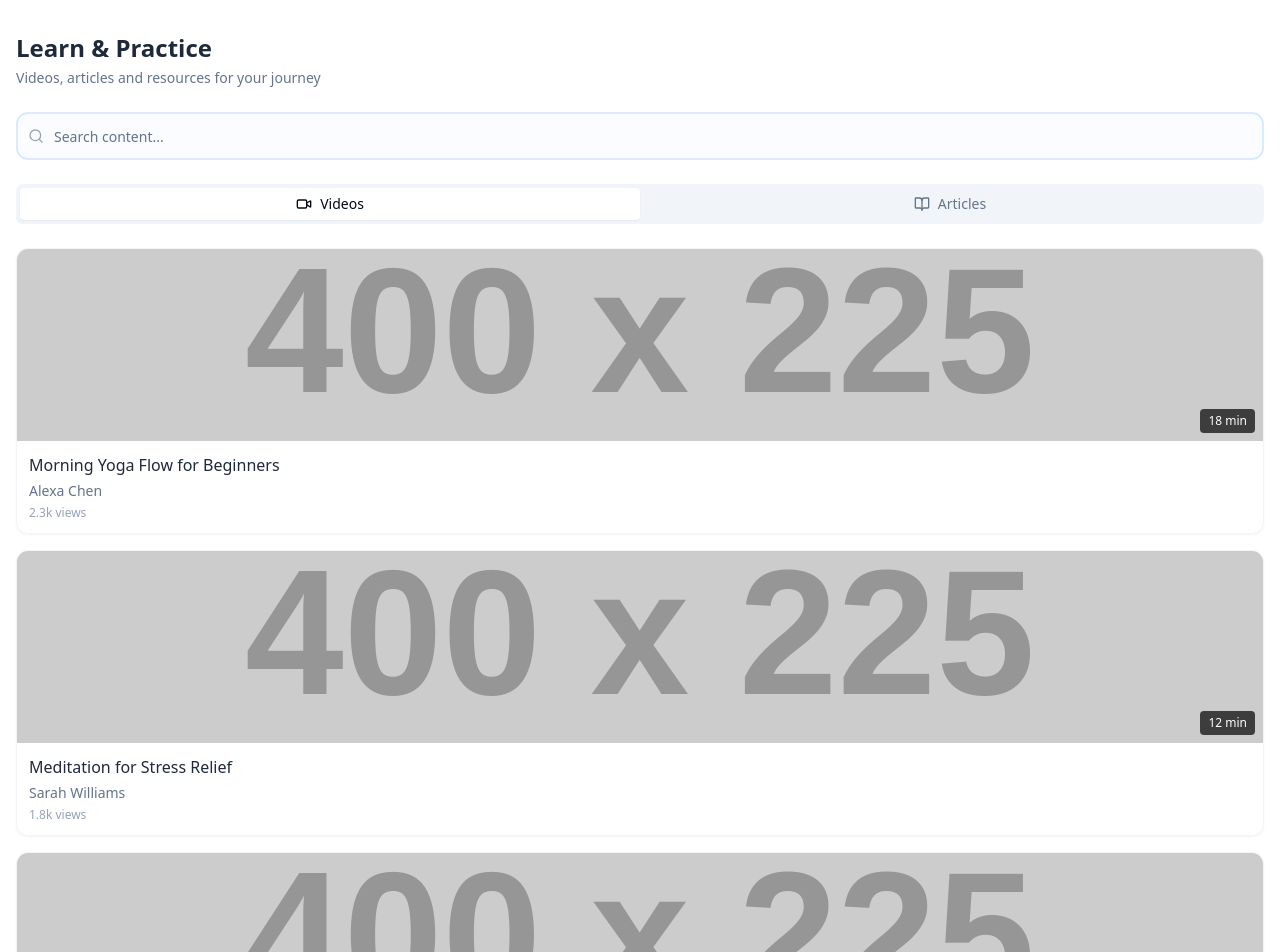
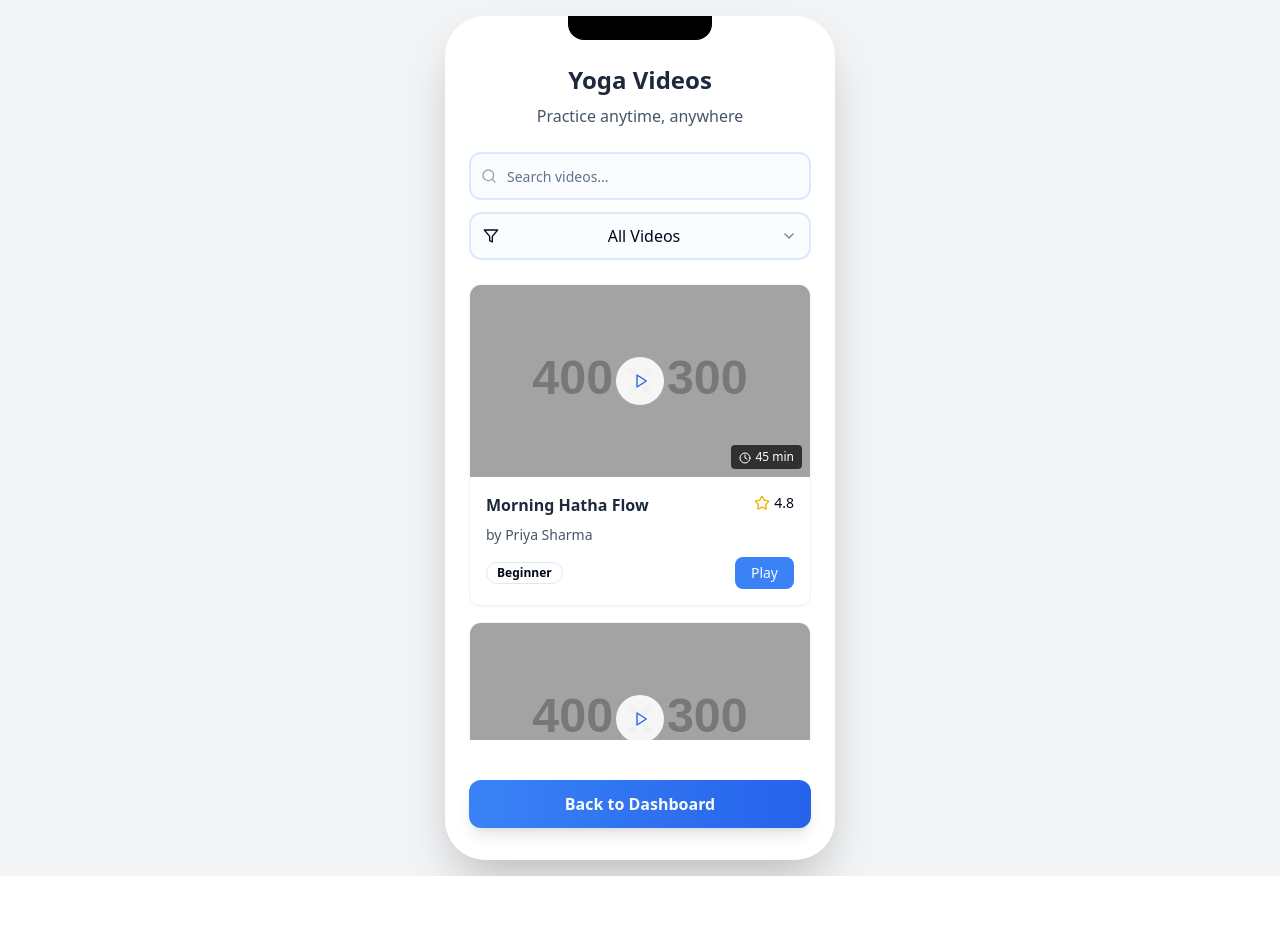
Before and after one commit to Nagaurav/yoga-otp-flow-design-74, a React (Vite) app: page /content in a window 1280 px wide. Shown: the top 952 px of the page. After the commit the page ends 876 px from the top, so only its background shows below. Built offline with nearby package versions, Linux system fonts and the light colour scheme.

Commit message:
Fix: Apply consistent layout to multiple pages
Adjust the layout and styling of the InstructorDetail, BookingPage, BookingConfirmation, and ContentBrowser pages to match the design of the authentication pages.

```diff
--- a/src/pages/ContentBrowser.tsx
+++ b/src/pages/ContentBrowser.tsx
@@ -3,172 +3,186 @@ import React, { useState } from 'react';
 import { useNavigate } from 'react-router-dom';
 import { Button } from '@/components/ui/button';
 import { Input } from '@/components/ui/input';
-import { Search, Video, BookOpen } from 'lucide-react';
-import { Tabs, TabsContent, TabsList, TabsTrigger } from "@/components/ui/tabs";
+import { Search, Play, Clock, Star, Filter } from 'lucide-react';
+import { Badge } from '@/components/ui/badge';
+import { Select, SelectContent, SelectItem, SelectTrigger, SelectValue } from '@/components/ui/select';
+import MobileFrame from '../components/MobileFrame';
 
 const ContentBrowser = () => {
   const navigate = useNavigate();
   const [searchQuery, setSearchQuery] = useState('');
+  const [selectedCategory, setSelectedCategory] = useState('all');
 
-  // Mock data for content
+  // Mock video data
   const videos = [
     {
       id: 1,
-      title: "Morning Yoga Flow for Beginners",
-      instructor: "Alexa Chen",
-      duration: "18 min",
-      thumbnail: "https://placehold.co/400x225",
-      views: "2.3k views"
+      title: "Morning Hatha Flow",
+      instructor: "Priya Sharma",
+      duration: "45 min",
+      difficulty: "Beginner",
+      rating: 4.8,
+      thumbnail: "https://placehold.co/400x300",
+      category: "hatha"
     },
     {
       id: 2,
-      title: "Meditation for Stress Relief",
-      instructor: "Sarah Williams",
-      duration: "12 min",
-      thumbnail: "https://placehold.co/400x225",
-      views: "1.8k views"
+      title: "Vinyasa Power Sequence",
+      instructor: "Raj Patel",
+      duration: "30 min",
+      difficulty: "Advanced",
+      rating: 4.9,
+      thumbnail: "https://placehold.co/400x300",
+      category: "vinyasa"
     },
     {
       id: 3,
-      title: "Advanced Poses Breakdown",
-      instructor: "David Kumar",
-      duration: "25 min",
-      thumbnail: "https://placehold.co/400x225",
-      views: "1.2k views"
-    },
+      title: "Relaxing Yin Yoga",
+      instructor: "Meera Singh",
+      duration: "60 min",
+      difficulty: "All Levels",
+      rating: 4.7,
+      thumbnail: "https://placehold.co/400x300",
+      category: "yin"
+    }
   ];
 
-  const blogs = [
-    {
-      id: 1,
-      title: "5 Yoga Poses for Better Sleep",
-      author: "Priya Sharma",
-      readTime: "5 min read",
-      thumbnail: "https://placehold.co/400x225",
-      date: "May 15, 2023"
-    },
-    {
-      id: 2,
-      title: "The Benefits of Daily Meditation",
-      author: "Mike Johnson",
-      readTime: "7 min read",
-      thumbnail: "https://placehold.co/400x225",
-      date: "Apr 22, 2023"
-    },
-    {
-      id: 3,
-      title: "Yoga for Office Workers: Desk Stretches",
-      author: "Alexa Chen",
-      readTime: "4 min read",
-      thumbnail: "https://placehold.co/400x225",
-      date: "Mar 10, 2023"
-    },
+  const categories = [
+    { value: 'all', label: 'All Videos' },
+    { value: 'hatha', label: 'Hatha' },
+    { value: 'vinyasa', label: 'Vinyasa' },
+    { value: 'yin', label: 'Yin' },
+    { value: 'ashtanga', label: 'Ashtanga' }
   ];
 
+  const filteredVideos = videos.filter(video => {
+    const matchesSearch = video.title.toLowerCase().includes(searchQuery.toLowerCase()) ||
+                         video.instructor.toLowerCase().includes(searchQuery.toLowerCase());
+    const matchesCategory = selectedCategory === 'all' || video.category === selectedCategory;
+    return matchesSearch && matchesCategory;
+  });
+
   return (
-    <div className="flex flex-col h-full pt-8 pb-20 overflow-y-auto">
+    <div className="min-h-screen bg-gradient-to-br from-blue-50 to-indigo-100">
+      <MobileFrame>
+        <div className="flex flex-col h-full">
           {/* Header */}
-      <div className="px-4 mb-6">
-        <h1 className="text-2xl font-bold text-slate-800 mb-1">Learn & Practice</h1>
-        <p className="text-slate-500 text-sm">Videos, articles and resources for your journey</p>
+          <div className="text-center mb-6">
+            <h1 className="text-2xl font-bold text-slate-800 mb-2">Yoga Videos</h1>
+            <p className="text-slate-600">Practice anytime, anywhere</p>
           </div>
 
-      {/* Search */}
-      <div className="px-4 mb-6">
+          {/* Search and Filter */}
+          <div className="space-y-3 mb-6">
             <div className="relative">
               <Search className="absolute left-3 top-1/2 transform -translate-y-1/2 text-gray-400 h-4 w-4" />
               <Input
                 type="text"
-            placeholder="Search content..."
+                placeholder="Search videos..."
                 value={searchQuery}
                 onChange={(e) => setSearchQuery(e.target.value)}
-            className="pl-9 h-12 rounded-xl border-2 border-blue-100 focus:border-blue-300 bg-blue-50/30"
+                className="pl-9 h-12 text-base rounded-xl border-2 border-blue-100 focus:border-blue-300 bg-blue-50/30"
               />
             </div>
+
+            <Select value={selectedCategory} onValueChange={setSelectedCategory}>
+              <SelectTrigger className="h-12 text-base rounded-xl border-2 border-blue-100 bg-blue-50/30">
+                <Filter className="h-4 w-4 mr-2" />
+                <SelectValue placeholder="Filter by category" />
+              </SelectTrigger>
+              <SelectContent>
+                {categories.map((category) => (
+                  <SelectItem key={category.value} value={category.value}>
+                    {category.label}
+                  </SelectItem>
+                ))}
+              </SelectContent>
+            </Select>
           </div>
 
-      {/* Content Tabs */}
-      <div className="px-4">
-        <Tabs defaultValue="videos">
-          <TabsList className="grid grid-cols-2 mb-6">
-            <TabsTrigger value="videos">
-              <Video className="h-4 w-4 mr-2" />
-              Videos
-            </TabsTrigger>
-            <TabsTrigger value="blogs">
-              <BookOpen className="h-4 w-4 mr-2" />
-              Articles
-            </TabsTrigger>
-          </TabsList>
-
-          <TabsContent value="videos" className="space-y-4">
-            {videos.map(video => (
-              <div
-                key={video.id}
-                className="rounded-xl overflow-hidden border border-gray-100 shadow-sm"
-                onClick={() => navigate(`/content/video/${video.id}`)}
+          {/* Video Grid */}
+          <div className="flex-1 overflow-y-auto">
+            {filteredVideos.length === 0 ? (
+              <div className="flex flex-col items-center justify-center h-full text-center">
+                <div className="bg-blue-50 p-6 rounded-full mb-4">
+                  <Play className="h-10 w-10 text-blue-500" />
+                </div>
+                <h3 className="text-lg font-medium text-slate-800 mb-2">No videos found</h3>
+                <p className="text-slate-500 mb-6">Try adjusting your search or filters</p>
+                <Button
+                  onClick={() => {
+                    setSearchQuery('');
+                    setSelectedCategory('all');
+                  }}
+                  className="w-full max-w-xs h-12 text-base font-semibold rounded-xl bg-gradient-to-r from-blue-500 to-blue-600 hover:from-blue-600 hover:to-blue-700 shadow-lg"
                 >
+                  Clear Filters
+                </Button>
+              </div>
+            ) : (
+              <div className="space-y-4">
+                {filteredVideos.map((video) => (
+                  <div key={video.id} className="bg-white rounded-xl shadow-sm border border-gray-100 overflow-hidden">
                     <div className="relative">
                       <img
                         src={video.thumbnail}
                         alt={video.title}
                         className="w-full h-48 object-cover"
                       />
-                  <div className="absolute bottom-2 right-2 bg-black/70 text-white text-xs px-2 py-1 rounded">
+                      <div className="absolute inset-0 bg-black/20 flex items-center justify-center">
+                        <Button
+                          size="icon"
+                          className="bg-white/90 hover:bg-white text-blue-600 rounded-full w-12 h-12"
+                        >
+                          <Play className="h-6 w-6 ml-0.5" />
+                        </Button>
+                      </div>
+                      <div className="absolute bottom-2 right-2 bg-black/70 text-white px-2 py-1 rounded text-xs">
+                        <Clock className="h-3 w-3 inline mr-1" />
                         {video.duration}
                       </div>
                     </div>
-                <div className="p-3">
-                  <h3 className="font-medium text-slate-800 mb-1">{video.title}</h3>
-                  <p className="text-sm text-slate-500">{video.instructor}</p>
-                  <p className="text-xs text-slate-400 mt-1">{video.views}</p>
+
+                    <div className="p-4">
+                      <div className="flex items-start justify-between mb-2">
+                        <h3 className="font-semibold text-slate-800 flex-1">{video.title}</h3>
+                        <div className="flex items-center ml-2">
+                          <Star className="h-4 w-4 text-yellow-500 mr-1" />
+                          <span className="text-sm font-medium">{video.rating}</span>
                         </div>
                       </div>
-            ))}
 
+                      <p className="text-sm text-slate-600 mb-3">by {video.instructor}</p>
+
+                      <div className="flex items-center justify-between">
+                        <Badge variant="outline" className="text-xs">
+                          {video.difficulty}
+                        </Badge>
                         <Button
-              variant="outline"
-              className="w-full border-blue-200 text-blue-600 hover:bg-blue-50"
-              onClick={() => navigate('/content/videos')}
+                          size="sm"
+                          className="h-8 px-4 rounded-lg bg-blue-500 hover:bg-blue-600"
                         >
-              View All Videos
+                          Play
                         </Button>
-          </TabsContent>
-
-          <TabsContent value="blogs" className="space-y-4">
-            {blogs.map(blog => (
-              <div
-                key={blog.id}
-                className="rounded-xl overflow-hidden border border-gray-100 shadow-sm"
-                onClick={() => navigate(`/content/blog/${blog.id}`)}
-              >
-                <img
-                  src={blog.thumbnail}
-                  alt={blog.title}
-                  className="w-full h-48 object-cover"
-                />
-                <div className="p-3">
-                  <h3 className="font-medium text-slate-800 mb-1">{blog.title}</h3>
-                  <p className="text-sm text-slate-500">{blog.author}</p>
-                  <div className="flex items-center text-xs text-slate-400 mt-1">
-                    <span>{blog.date}</span>
-                    <span className="mx-2">•</span>
-                    <span>{blog.readTime}</span>
                       </div>
                     </div>
                   </div>
                 ))}
+              </div>
+            )}
+          </div>
 
+          {/* Bottom CTA */}
+          <div className="mt-6 pt-4">
             <Button
-              variant="outline"
-              className="w-full border-blue-200 text-blue-600 hover:bg-blue-50"
-              onClick={() => navigate('/content/blogs')}
+              onClick={() => navigate('/dashboard')}
+              className="w-full h-12 text-base font-semibold rounded-xl bg-gradient-to-r from-blue-500 to-blue-600 hover:from-blue-600 hover:to-blue-700 shadow-lg"
             >
-              View All Articles
+              Back to Dashboard
             </Button>
-          </TabsContent>
-        </Tabs>
           </div>
+        </div>
+      </MobileFrame>
     </div>
   );
 };
```
Also changed, not shown: src/pages/BookingConfirmation.tsx (+14 -9 lines), src/pages/BookingPage.tsx (+15 -10 lines), src/pages/InstructorDetail.tsx (+12 -7 lines). Lines whose indentation alone changed are shown as unchanged.
